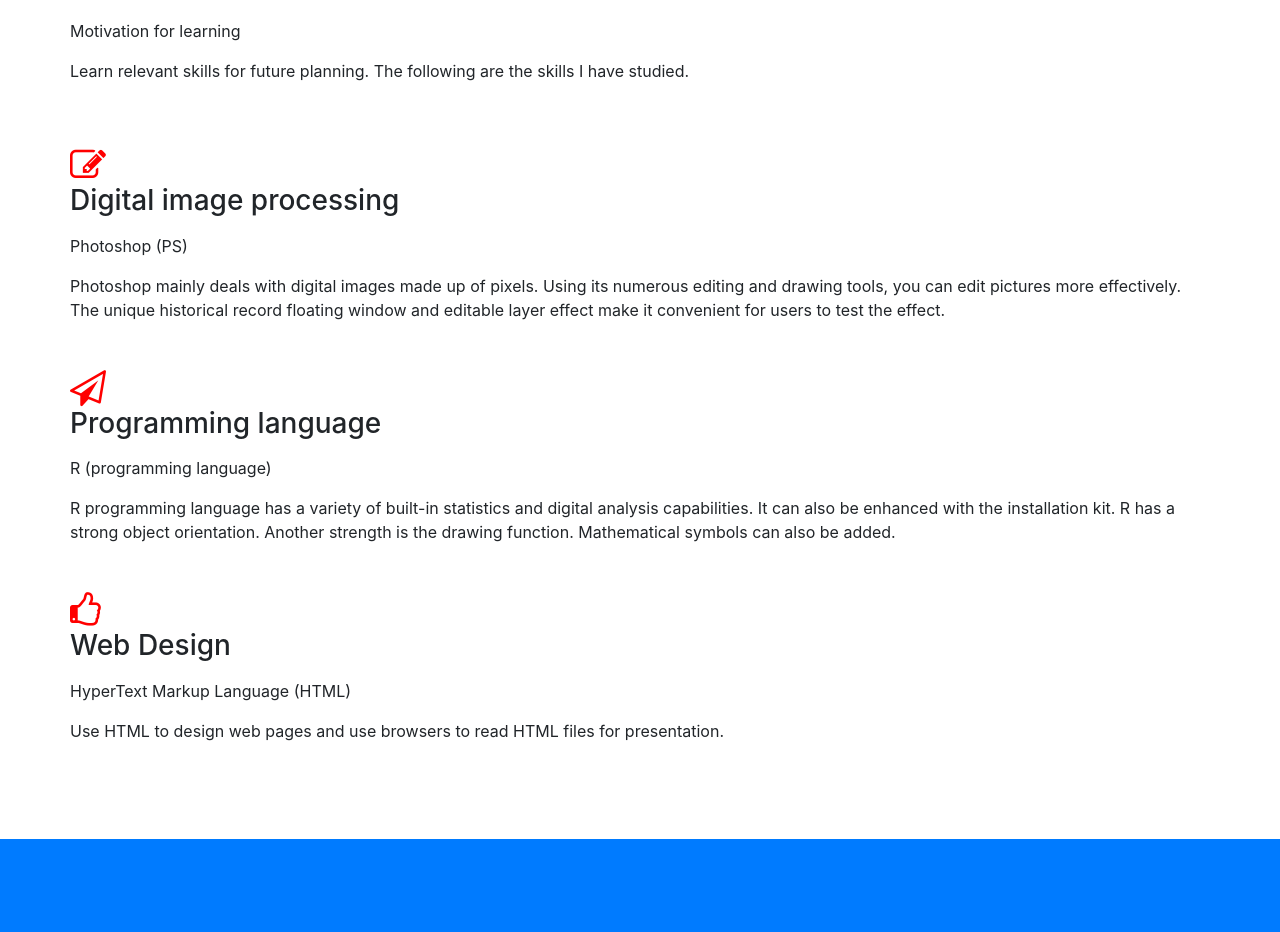
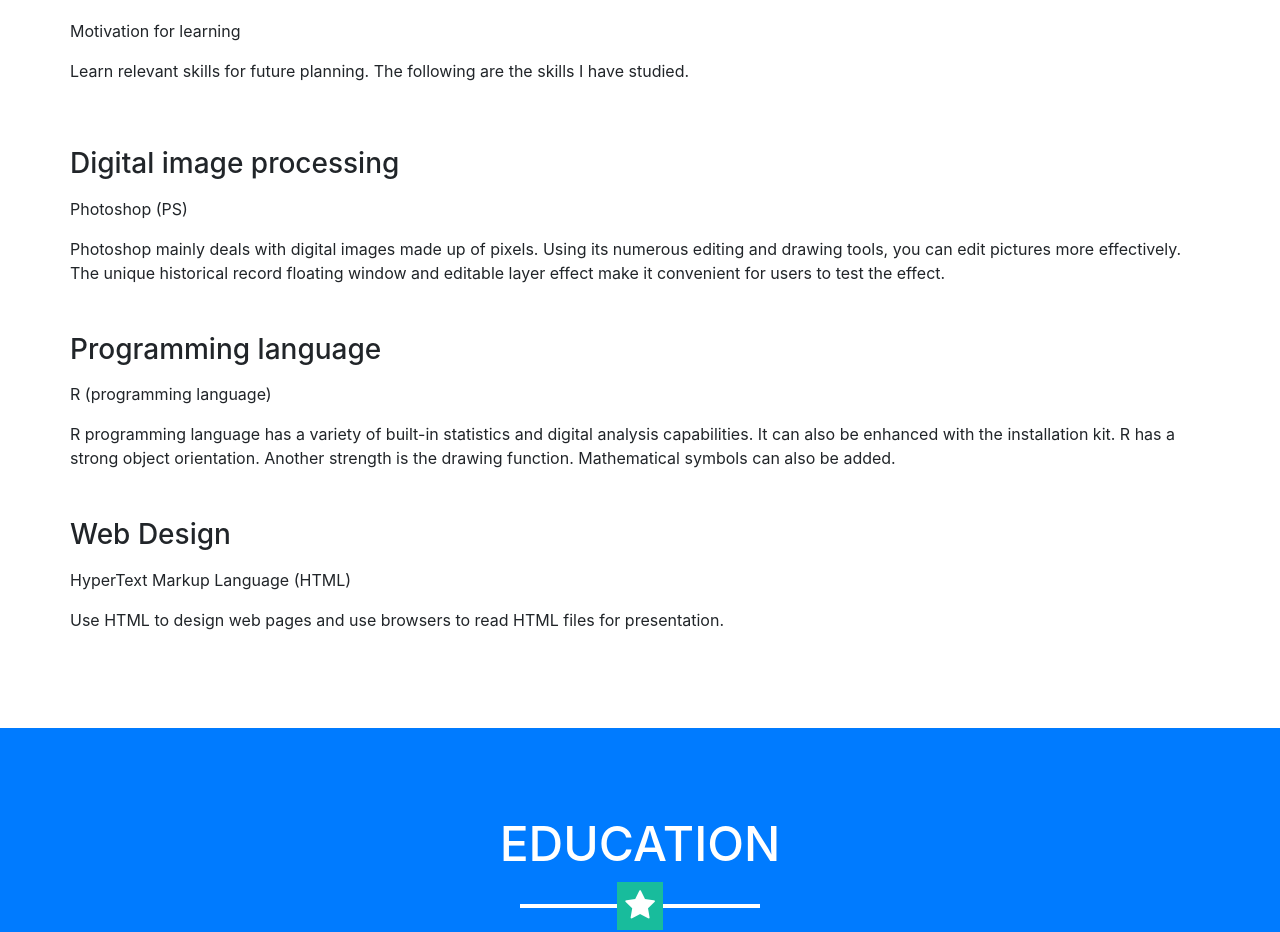
Before and after one commit to peiyinghsu/peiyinghsu.github.io, a website with bundled scripts: page index.html in a window 1280 px wide. Shown: the part 2508-3440 px from the top of the page. Built offline with nearby package versions, Linux system fonts and the light colour scheme.

Commit message:
Add files via upload

```diff
--- a/index.html
+++ b/index.html
@@ -36,6 +36,7 @@
 
 	<meta name="viewport" content="width=device-width, initial-scale=1">
     <link rel="stylesheet" href="https://cdnjs.cloudflare.com/ajax/libs/font-awesome/4.7.0/css/font-awesome.min.css">
+
 
 	</head>
 
@@ -193,7 +194,7 @@
 
           <div class="resume-item d-flex flex-column flex-md-row mb-5">
             <div class="resume-content mr-auto">
-			<i class="fa fa-edit" style="font-size:36px;color:red"></i>
+
 			<h3 class="mb-0">Digital image processing</h3>
 
               <div class="subheading mb-3">Photoshop (PS)</div>
@@ -203,7 +204,7 @@
 
           <div class="resume-item d-flex flex-column flex-md-row mb-5">
             <div class="resume-content mr-auto">
-			<i class="fa fa-paper-plane-o" style="font-size:36px;color:red"></i>
+
               <h3 class="mb-0">Programming language</h3>
               <div class="subheading mb-3"> R (programming language)</div>
               <p class="mb-0">R programming language has a variety of built-in statistics and digital analysis capabilities. It can also be enhanced with the installation kit. R has a strong object orientation. Another strength is the drawing function. Mathematical symbols can also be added.</p>
@@ -212,7 +213,7 @@
 
           <div class="resume-item d-flex flex-column flex-md-row">
             <div class="resume-content mr-auto">
-			<i class="fa fa-thumbs-o-up" style="font-size:36px;color:red"></i>
+
               <h3 class="mb-0">Web Design</h3>
               <div class="subheading mb-3">HyperText Markup Language (HTML) </div>
               <p class="mb-0">Use HTML to design web pages and use browsers to read HTML files for presentation.</p>
@@ -570,6 +571,8 @@
       </div>
     </div>
 
+
+
     <!-- Bootstrap core JavaScript -->
     <script src="vendor/jquery/jquery.min.js"></script>
     <script src="vendor/bootstrap/js/bootstrap.bundle.min.js"></script>
```
